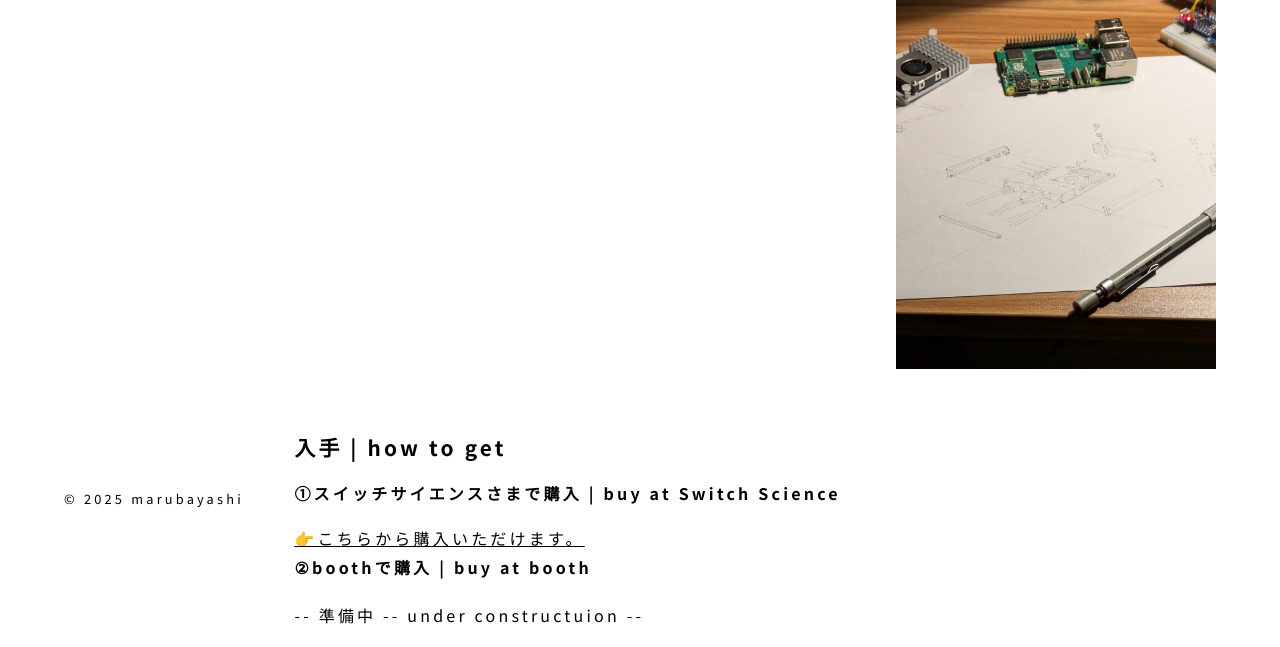
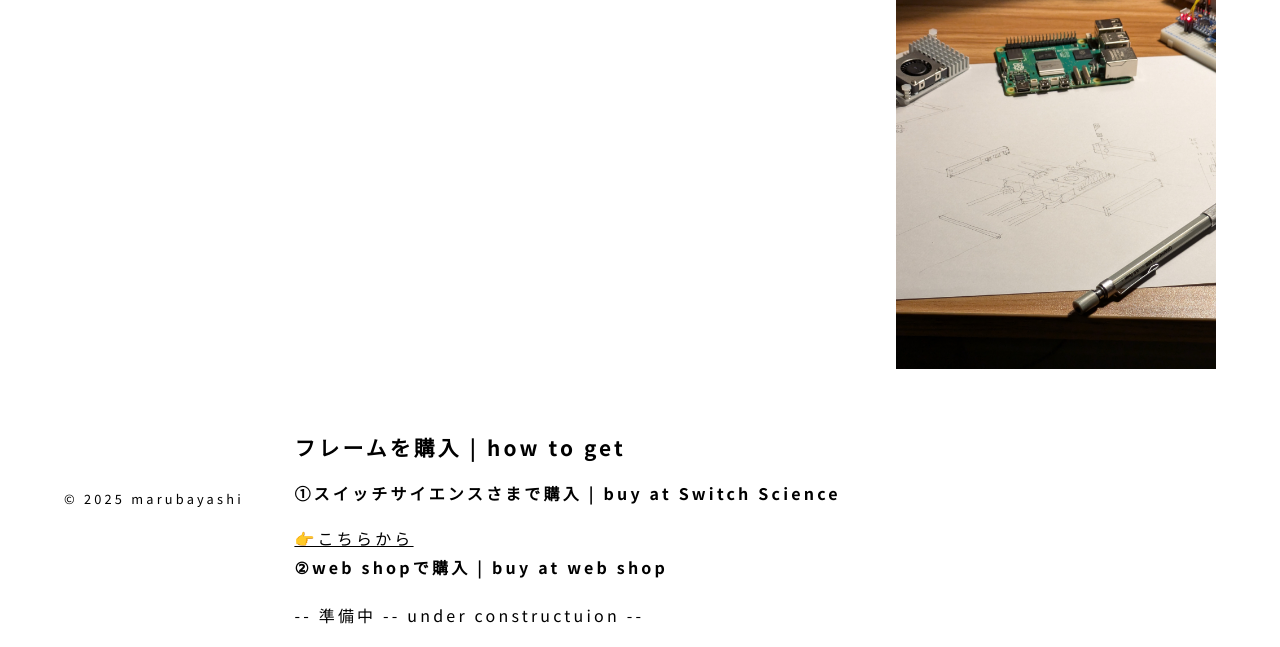
Before and after one commit to nciv-design/parergo, a plain HTML site: page guide.html in a window 1280 px wide. Shown: the part 261-908 px from the top of the page. Drawn offline with Linux system fonts and the light colour scheme.

Commit message:
Update guide.html

```diff
--- a/guide.html
+++ b/guide.html
@@ -34,11 +34,15 @@
             <div class="right50"><img src="img/PXL_20240628_153027524copy.jpg" style="max-height: 60vh;" alt=""></div>
 
             <div style="height: 4rem;"></div>
-            <h2>入手 | how to get</h2>
+            <h2>フレームを購入 | how to get</h2>
             <h3>①スイッチサイエンスさまで購入 | buy at Switch Science</h3>
+            <a href="https://www.switch-science.com/collections/all/cat:%E3%82%B9%E3%82%A4%E3%83%83%E3%83%81%E3%82%B5%E3%82%A4%E3%82%A8%E3%83%B3%E3%82%B9%E3%83%9E%E3%83%BC%E3%82%B1%E3%83%83%E3%83%88%E3%83%97%E3%83%AC%E3%82%A4%E3%82%B9%EF%BC%88%E5%A7%94%E8%A8%97%E5%95%86%E5%93%81%EF%BC%89_NCIV">👉こちらから</a>
+            <br>
+            <h3>②web shopで購入 | buy at web shop</h3>
+            <p>-- 準備中 -- under constructuion --</p>
 
-            <a href="https://www.switch-science.com/collections/all/cat:%E3%82%B9%E3%82%A4%E3%83%83%E3%83%81%E3%82%B5%E3%82%A4%E3%82%A8%E3%83%B3%E3%82%B9%E3%83%9E%E3%83%BC%E3%82%B1%E3%83%83%E3%83%88%E3%83%97%E3%83%AC%E3%82%A4%E3%82%B9%EF%BC%88%E5%A7%94%E8%A8%97%E5%95%86%E5%93%81%EF%BC%89_NCIV">👉こちらから購入いただけます。</a>
-            <h3>②boothで購入 | buy at booth</h3>
+            <div style="height: 4rem;"></div>
+            <h2>キットを購入 | buy a kit</h2>
             <p>-- 準備中 -- under constructuion --</p>
 
             <div style="height: 4rem;"></div>
```
